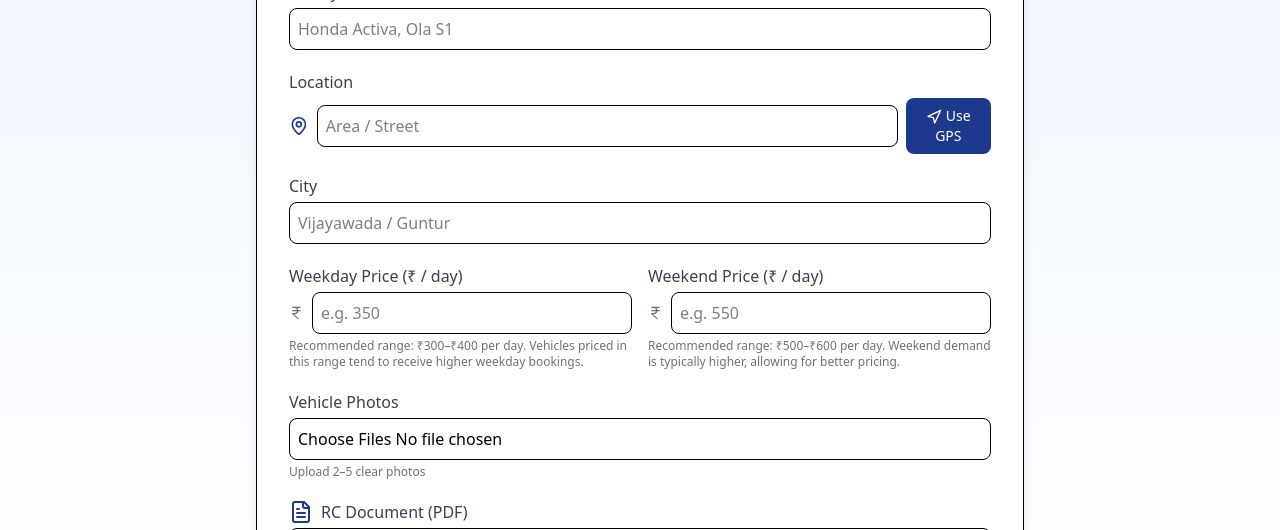
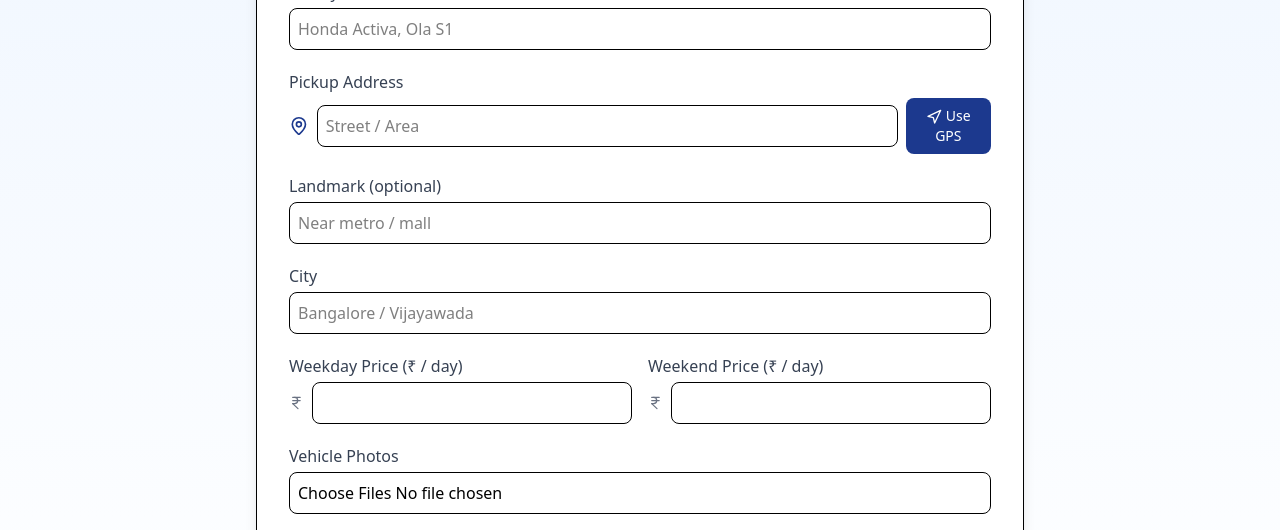
Before and after one commit to utkarsh2324/RideNow_frontend, a React (Vite) app: page /host/add in a window 1280 px wide. Shown: the part 209-739 px from the top of the page. Built offline with nearby package versions, Linux system fonts and the light colour scheme; no server answers.

Commit message:
Improve UI and UX of location for host

```diff
--- a/src/components/host/hostavehicle.jsx
+++ b/src/components/host/hostavehicle.jsx
@@ -12,8 +12,11 @@ import toast from "react-hot-toast";
 export default function HostVehicle() {
   const [formData, setFormData] = useState({
     scootyModel: "",
-    location: "",
+    address: "",
+    landmark: "",
     city: "",
+    lat: "",
+    lng: "",
     weekdayPrice: "",
     weekendPrice: "",
     photos: [],
@@ -27,9 +30,10 @@ export default function HostVehicle() {
   /* ---------------- INPUT HANDLERS ---------------- */
 
   const handleChange = (e) => {
+    const { name, value } = e.target;
     setFormData((prev) => ({
       ...prev,
-      [e.target.name]: e.target.value,
+      [name]: value,
     }));
   };
 
@@ -49,7 +53,7 @@ export default function HostVehicle() {
     }
   };
 
-  /* ---------------- LOCATION ---------------- */
+  /* ---------------- GPS LOCATION ---------------- */
 
   const handleUseCurrentLocation = () => {
     if (!navigator.geolocation) {
@@ -71,7 +75,7 @@ export default function HostVehicle() {
 
           setFormData((prev) => ({
             ...prev,
-            location:
+            address:
               data?.display_name ||
               `${latitude.toFixed(3)}, ${longitude.toFixed(3)}`,
             city:
@@ -79,6 +83,8 @@ export default function HostVehicle() {
               data?.address?.town ||
               data?.address?.village ||
               "",
+            lat: latitude,
+            lng: longitude,
           }));
 
           toast.success("Location detected");
@@ -95,14 +101,10 @@ export default function HostVehicle() {
     );
   };
 
-  /* ---------------- HOST VEHICLE ---------------- */
+  /* ---------------- SUBMIT ---------------- */
 
   const handleHostVehicle = async () => {
-    if (
-      !formData.scootyModel ||
-      !formData.location ||
-      !formData.city
-    ) {
+    if (!formData.scootyModel || !formData.address || !formData.city) {
       toast.error("Please fill all required details");
       return;
     }
@@ -130,8 +132,15 @@ export default function HostVehicle() {
 
       const vehicleForm = new FormData();
       vehicleForm.append("scootyModel", formData.scootyModel);
-      vehicleForm.append("location", formData.location);
+      vehicleForm.append("address", formData.address);
+      vehicleForm.append("landmark", formData.landmark);
       vehicleForm.append("city", formData.city);
+
+      if (formData.lat && formData.lng) {
+        vehicleForm.append("lat", formData.lat);
+        vehicleForm.append("lng", formData.lng);
+      }
+
       vehicleForm.append("weekdayPrice", formData.weekdayPrice);
       vehicleForm.append("weekendPrice", formData.weekendPrice);
       vehicleForm.append("rc", formData.rc);
@@ -160,8 +169,11 @@ export default function HostVehicle() {
 
       setFormData({
         scootyModel: "",
-        location: "",
+        address: "",
+        landmark: "",
         city: "",
+        lat: "",
+        lng: "",
         weekdayPrice: "",
         weekendPrice: "",
         photos: [],
@@ -202,19 +214,19 @@ export default function HostVehicle() {
             />
           </div>
 
-          {/* Location */}
+          {/* Address */}
           <div>
             <label className="block font-medium text-gray-700 mb-1">
-              Location
+              Pickup Address
             </label>
             <div className="flex gap-2 items-center">
               <MapPin className="text-blue-900" />
               <input
                 type="text"
-                name="location"
-                value={formData.location}
+                name="address"
+                value={formData.address}
                 onChange={handleChange}
-                placeholder="Area / Street"
+                placeholder="Street / Area"
                 className="w-full p-2 border rounded-lg"
               />
               <button
@@ -229,6 +241,21 @@ export default function HostVehicle() {
             </div>
           </div>
 
+          {/* Landmark */}
+          <div>
+            <label className="block font-medium text-gray-700 mb-1">
+              Landmark (optional)
+            </label>
+            <input
+              type="text"
+              name="landmark"
+              value={formData.landmark}
+              onChange={handleChange}
+              placeholder="Near metro / mall"
+              className="w-full p-2 border rounded-lg"
+            />
+          </div>
+
           {/* City */}
           <div>
             <label className="block font-medium text-gray-700 mb-1">
@@ -239,13 +266,12 @@ export default function HostVehicle() {
               name="city"
               value={formData.city}
               onChange={handleChange}
-              placeholder="Vijayawada / Guntur"
+              placeholder="Bangalore / Vijayawada"
               className="w-full p-2 border rounded-lg"
             />
           </div>
 
           {/* Pricing */}
-
           <div className="grid grid-cols-1 md:grid-cols-2 gap-4">
             <div>
               <label className="block font-medium text-gray-700 mb-1">
@@ -258,14 +284,10 @@ export default function HostVehicle() {
                   name="weekdayPrice"
                   value={formData.weekdayPrice}
                   onChange={handleChange}
-        placeholder="e.g. 350"
                   min="1"
                   className="w-full p-2 border rounded-lg"
                 />
               </div>
-    <p className="text-xs text-gray-500 mt-1">
-      Recommended range: ₹300–₹400 per day. Vehicles priced in this range tend to receive higher weekday bookings.
-    </p>
             </div>
 
             <div>
@@ -279,14 +301,10 @@ export default function HostVehicle() {
                   name="weekendPrice"
                   value={formData.weekendPrice}
                   onChange={handleChange}
-        placeholder="e.g. 550"
                   min="1"
                   className="w-full p-2 border rounded-lg"
                 />
               </div>
-    <p className="text-xs text-gray-500 mt-1">
-      Recommended range: ₹500–₹600 per day. Weekend demand is typically higher, allowing for better pricing.
-    </p>
             </div>
           </div>
 
@@ -303,12 +321,9 @@ export default function HostVehicle() {
               onChange={handleFileChange}
               className="w-full border p-2 rounded-lg"
             />
-            <p className="text-xs text-gray-500 mt-1">
-              Upload 2–5 clear photos
-            </p>
           </div>
 
-          {/* RC Upload */}
+          {/* RC */}
           <div>
             <label className="block font-medium text-gray-700 mb-1 flex items-center gap-2">
               <FileText className="text-blue-900" />
@@ -321,11 +336,6 @@ export default function HostVehicle() {
               onChange={handleFileChange}
               className="w-full border p-2 rounded-lg"
             />
-            {formData.rc && (
-              <p className="text-yellow-700 text-sm mt-2">
-                ⏳ RC uploaded. Verification pending.
-              </p>
-            )}
           </div>
 
           {/* Submit */}
```
Lines whose indentation alone changed are shown as unchanged.
